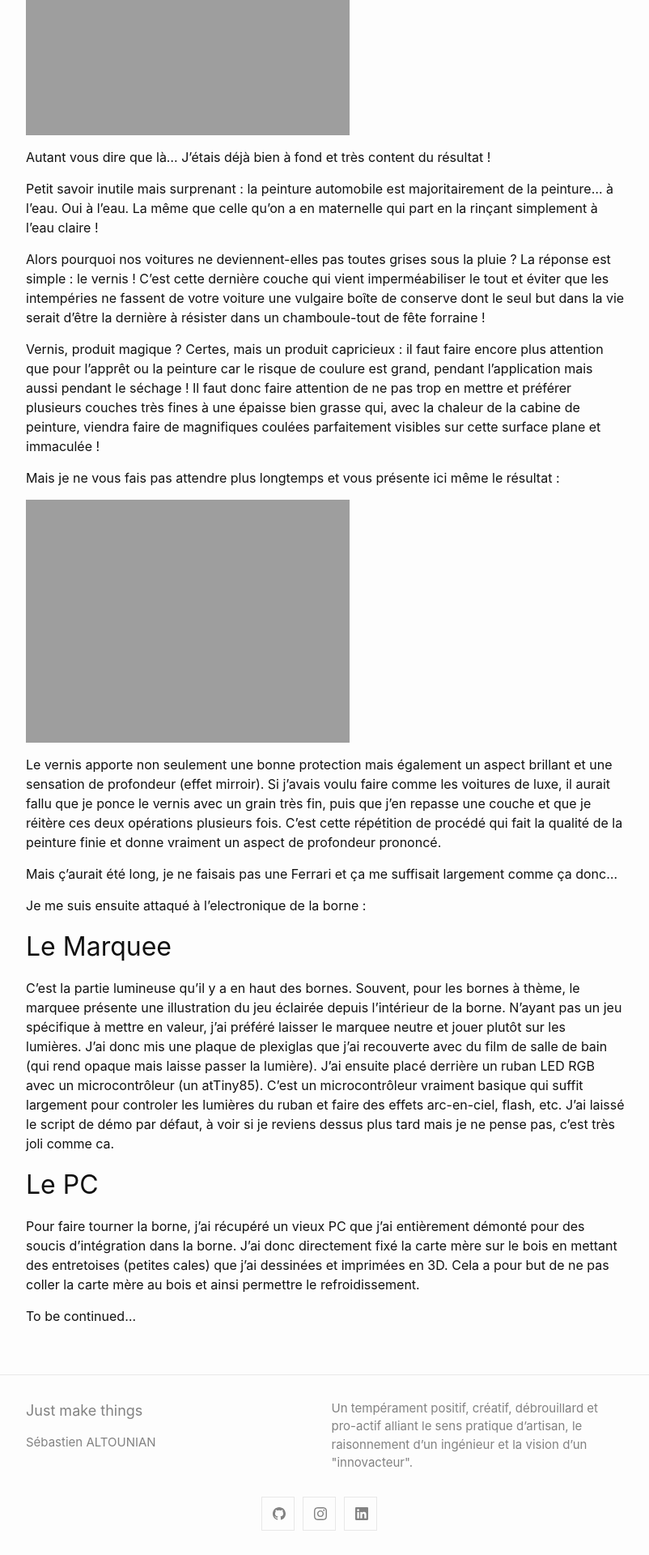
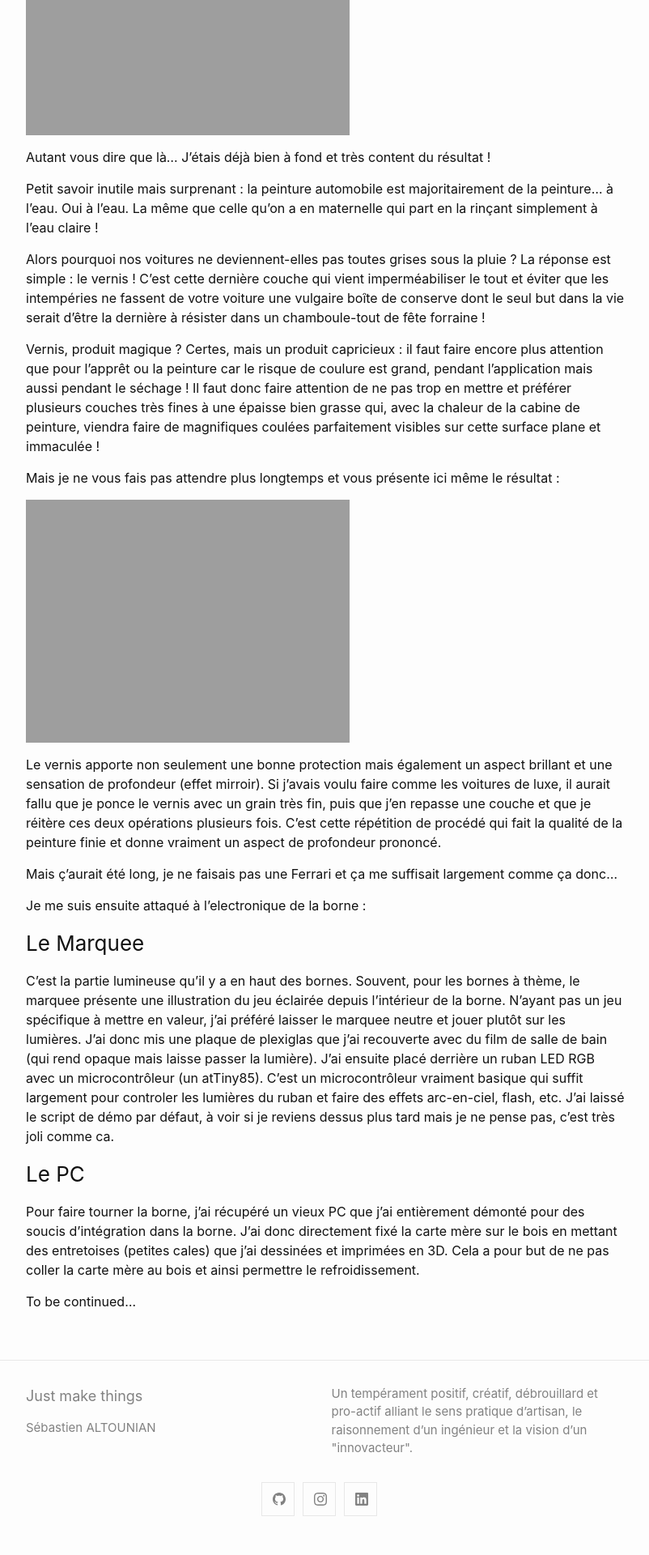
Before and after one commit to Deathura/deathura.github.io.minimal, a Jekyll site: the page built from _posts/2018-05-31-Borne-d'arcade.md, in a window 1280 px wide. Shown: the part 3159-5079 px from the top of the page at 81% size, without its empty margins (238-1040 px from the left). Built offline with Jekyll 4.4.1, drawn with Linux system fonts in a browser that asks for light colours; our own code applies the rules of GitHub Pages for plain Markdown files.

Commit message:
reduce some title size

```diff
--- a/_posts/2018-05-31-Borne-d'arcade.md
+++ b/_posts/2018-05-31-Borne-d'arcade.md
@@ -59,11 +59,11 @@ Mais ç'aurait été long, je ne faisais pas une Ferrari et ça me suffisait lar
 
 Je me suis ensuite attaqué à l'electronique de la borne :
 
-## Le Marquee
+### Le Marquee
 
 C'est la partie lumineuse qu'il y a en haut des bornes. Souvent, pour les bornes à thème, le marquee présente une illustration du jeu éclairée depuis l'intérieur de la borne. N'ayant pas un jeu spécifique à mettre en valeur, j'ai préféré laisser le marquee neutre et jouer plutôt sur les lumières. J'ai donc mis une plaque de plexiglas que j'ai recouverte avec du film de salle de bain (qui rend opaque mais laisse passer la lumière). J'ai ensuite placé derrière un ruban LED RGB avec un microcontrôleur (un atTiny85). C'est un microcontrôleur vraiment basique qui suffit largement pour controler les lumières du ruban et faire des effets arc-en-ciel, flash, etc. J'ai laissé le script de démo par défaut, à voir si je reviens dessus plus tard mais je ne pense pas, c'est très joli comme ca.
 
-## Le PC
+### Le PC
 
 Pour faire tourner la borne, j'ai récupéré un vieux PC que j'ai entièrement démonté pour des soucis d'intégration dans la borne. J'ai donc directement fixé la carte mère sur le bois en mettant des entretoises (petites cales) que j'ai dessinées et imprimées en 3D. Cela a pour but de ne pas coller la carte mère au bois et ainsi permettre le refroidissement.
 
```
